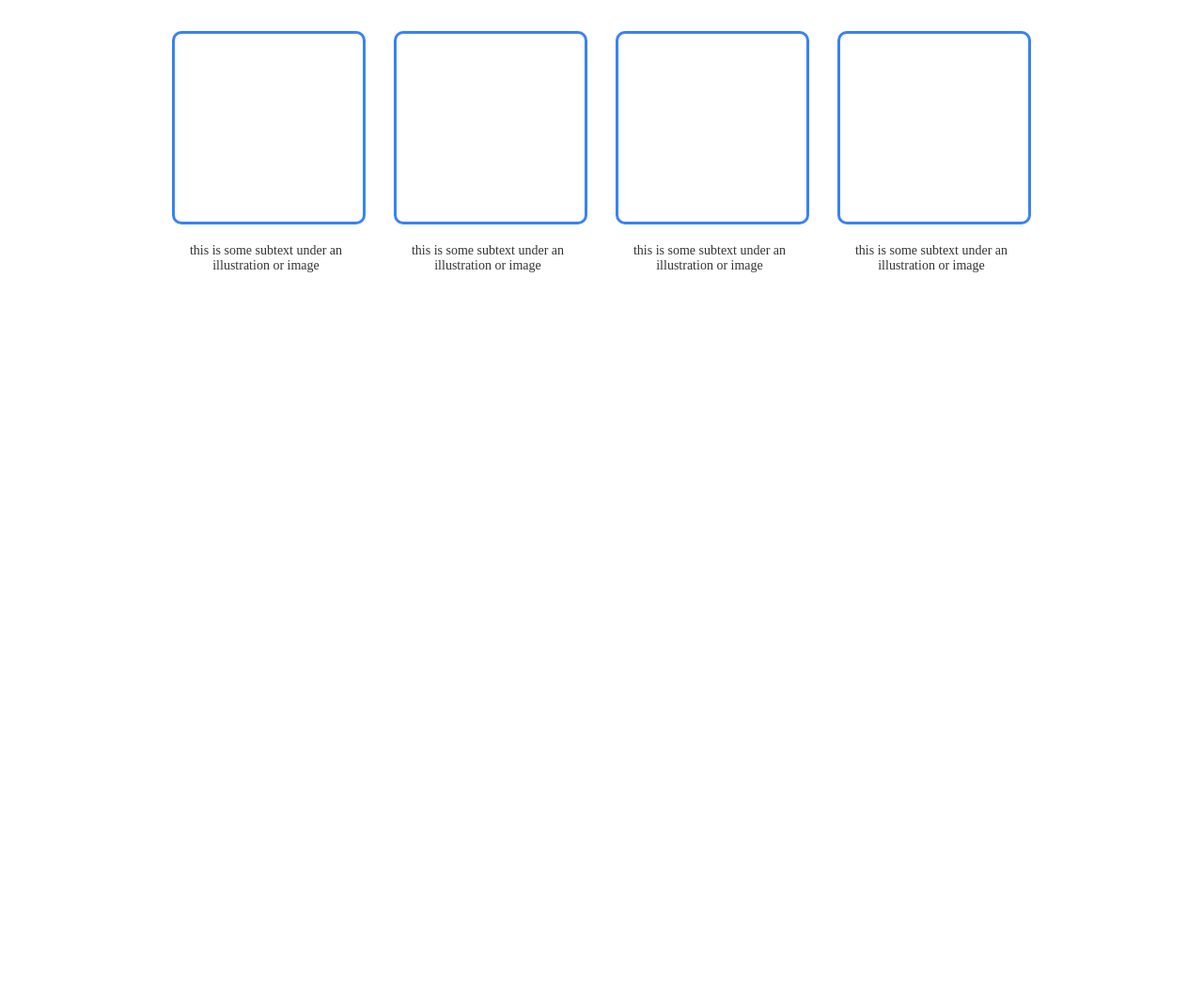
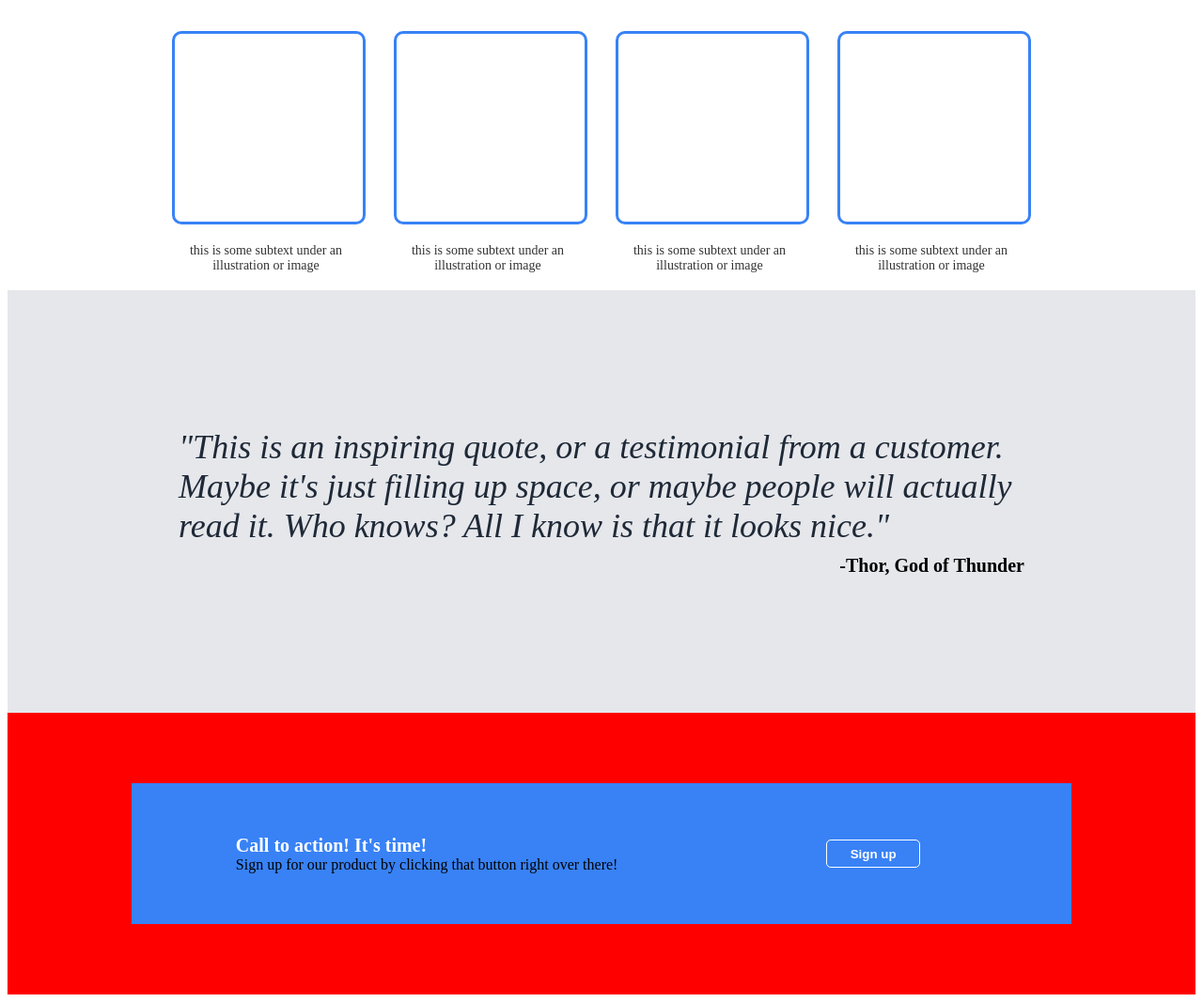
Before and after one commit to Krixsick/Landing_Page, a plain HTML site: page home.html in a window 1280 px wide. Shown: the part 549-1616 px from the top of the page at 94% size. Before the commit the page ends 866 px from the top, so only its background shows below. Drawn offline with Linux system fonts and the light colour scheme.

Commit message:
Finished all sections

```diff
--- a/home.css
+++ b/home.css
@@ -157,3 +157,70 @@ p {
 }
 
 /*Third section */
+
+#third-section {
+    display: flex;
+    flex-direction: column;
+    height: 450px;
+    background-color: #E5E7EB;
+    justify-content: center;
+    align-items: center;
+}
+
+#quotation {
+    font-size: 36px;
+    width: 900px;
+    color: #1F2937;
+    font-style: italic;
+}
+
+#author {
+    margin-top: 10px;
+    width: 900px;
+    text-align: end;
+    font-weight: bold;
+    font-size: 20px;
+
+}
+
+/*Fourth Section */
+
+#fourth-section {
+    display: flex;
+    background-color: red;
+    height: 300px;
+    justify-content: center;
+    align-items: center;
+}
+
+#signup-box {
+    display: flex;
+    flex-basis: 1000px;
+    height: 150px;
+    justify-content: center;
+    align-items: center;
+    background-color: #3882F6;
+    justify-content: space-around;
+}
+
+#action {
+    flex-direction: column;
+}
+
+#action-title {
+    font-size: 20px;
+    font-weight: bold;
+    color: white;
+}
+
+#signup-button {
+    background-color: #3882F6;
+    border: 1px solid white;
+    border-radius: 5px;
+    width: 100px;
+    height: 30px;
+    color: white;
+    font-weight: bold;
+    margin-right: 50px;
+
+}
--- a/home.html
+++ b/home.html
@@ -16,6 +16,7 @@
                 <div class="header-box"><p class="header-link-words">header link three</p></div>
             </div>
         </div>
+
         <!--Code below will be used for the "This website is awesome" and image-->
         <div id="second_part_of_header">
             <div id="textbox">
@@ -52,21 +53,31 @@
             </div>
         </div>
 
+        <!--Third Section-->
+        <div id="third-section">
+            <div id="quotation">
+                <p>"This is an inspiring quote, or a testimonial from a customer.
+                    Maybe it's just filling up space, or maybe people will actually read it.
+                    Who knows? All I know is that it looks nice."</p>
+            </div>
+            <div id="author">
+                <p>-Thor, God of Thunder</p>
+            </div>
+        </div>
 
+        <!--Fourth Section-->
 
-
-
-
-
-
-
-
-
-
-
-
-
-
+        <div id="fourth-section">
+            <div id="signup-box">
+                <div id="action">
+                    <p id="action-title">Call to action! It's time!</p>
+                    <p>Sign up for our product by clicking that button right over there!</p>
+                </div>
+                <div>
+                    <button id="signup-button">Sign up</button>
+                </div>
+            </div>
+        </div>
 
 
 
```
